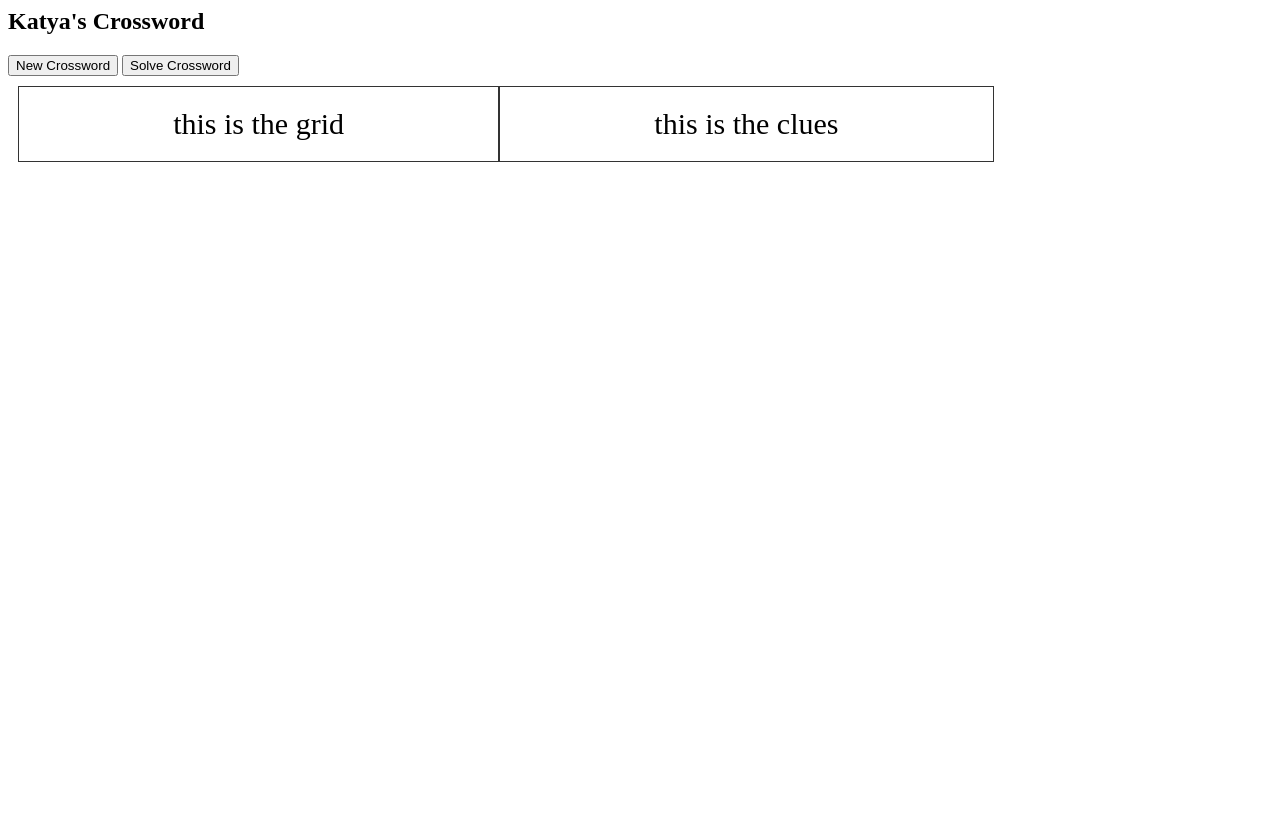
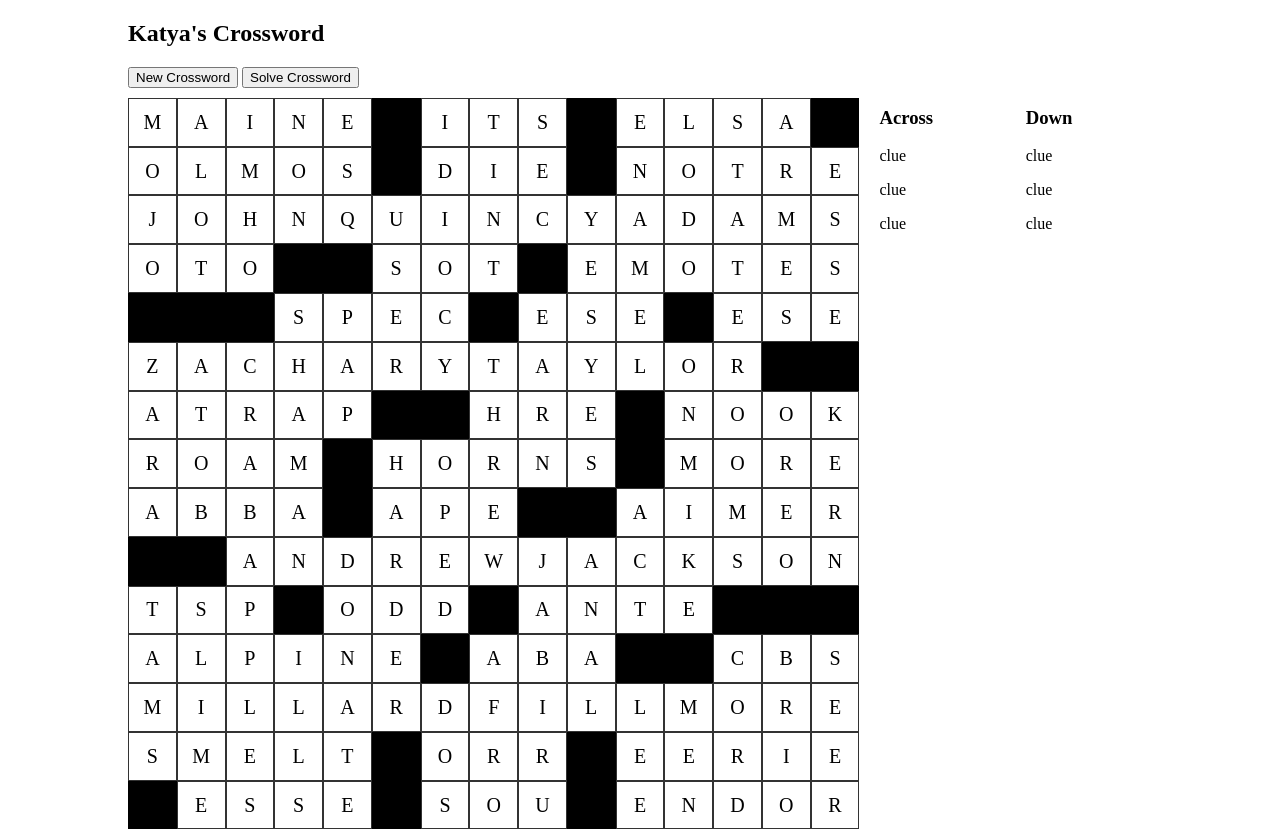
Before and after one commit to KatyaEssina2/crossword-generator, a Django app: page / in a window 1280 px wide. Before the commit the page ends 162 px from the top, so only its background shows below. Run offline with Django 3.2, Linux system fonts and the light colour scheme.

Commit message:
basic grid

```diff
--- a/generator/static/style.css
+++ b/generator/static/style.css
@@ -1,13 +1,48 @@
+body {
+    height: 100%;
+    max-width: 1024px;
+    margin: auto;
+    margin-top: 20px;
+}
+
 .grid-container {
+    width: 100%;
     display: grid;
-    grid-template-columns: auto auto auto;
-    padding: 10px;
+    grid-template-columns: repeat(15, 1fr);
+    margin: 10px 0px;
   }
 
   .grid-item {
     background-color: rgba(255, 255, 255, 0.8);
     border: 1px solid rgba(0, 0, 0, 0.8);
-    padding: 20px;
-    font-size: 30px;
-    text-align: center;
+    position: relative;
   }
+
+  .grid-item:after {
+    content: "";
+    display: block;
+    padding-bottom: 100%;
+  }
+
+  .content {
+    position: absolute;
+    width: 100%;
+    height: 100%;
+    font-size: 20px;
+    display: flex;
+    align-items: center;
+    justify-content: center;
+  }
+
+  .empty {
+      background-color: black;
+  }
+
+  .crossword-container {
+    display: grid;
+    grid-template-columns: 5fr 1fr 1fr;
+  }
+
+  .clues-container {
+    padding: 0px 20px;
+  }
--- a/generator/templates/index.html
+++ b/generator/templates/index.html
@@ -5,11 +5,24 @@
 <h2>Katya's Crossword</h2>
 <button>New Crossword</button>
 <button>Solve Crossword</button>
-<div class="grid-container">
-    <div class="grid-item">
-        this is the grid
+<div class="crossword-container">
+    <div class="grid-container">
+        {% for row in crossword %}
+            {% for letter in row %}
+                <div class="grid-item {% if not letter %}empty{% endif %}"><div class="content">{{ letter }}</div></div>
+            {% endfor %}
+        {% endfor %}
     </div>
-    <div class="grid-item">
-        this is the clues
+    <div class="clues-container">
+        <h3>Across</h3>
+        {% for clue in clues.across %}
+            <p>{{ clue }}</p>
+        {% endfor %}
+    </div>
+    <div class="clues-container">
+        <h3>Down</h3>
+        {% for clue in clues.down %}
+            <p>{{ clue }}</p>
+        {% endfor %}
     </div>
 </div>
--- a/generator/views.py
+++ b/generator/views.py
@@ -4,4 +4,36 @@ from django.http import HttpResponse
 
 def index(request):
     # create crossword
-    return render(request, "index.html")
+    crossword = create_crossword()
+    clues = {"across": ["clue", "clue", "clue"], "down": ["clue", "clue", "clue"]}
+    return render(request, "index.html", {"crossword": crossword, "clues": clues})
+
+
+def create_crossword():
+    # generate theme
+    # create 4 long words for theme
+    # place on grid symmetrically
+    # add empty blocks:
+    # symmetrically
+    # words must be 3+ letters
+    # max 78 words in grid
+    # make sure all non empty spaces are somehow continuous
+    # fill all the words
+    crossword = [
+        ["M", "A", "I", "N", "E", "", "I", "T", "S", "", "E", "L", "S", "A", ""],
+        ["O", "L", "M", "O", "S", "", "D", "I", "E", "", "N", "O", "T", "R", "E"],
+        ["J", "O", "H", "N", "Q", "U", "I", "N", "C", "Y", "A", "D", "A", "M", "S"],
+        ["O", "T", "O", "", "", "S", "O", "T", "", "E", "M", "O", "T", "E", "S"],
+        ["", "", "", "S", "P", "E", "C", "", "E", "S", "E", "", "E", "S", "E"],
+        ["Z", "A", "C", "H", "A", "R", "Y", "T", "A", "Y", "L", "O", "R", "", ""],
+        ["A", "T", "R", "A", "P", "", "", "H", "R", "E", "", "N", "O", "O", "K"],
+        ["R", "O", "A", "M", "", "H", "O", "R", "N", "S", "", "M", "O", "R", "E"],
+        ["A", "B", "B", "A", "", "A", "P", "E", "", "", "A", "I", "M", "E", "R"],
+        ["", "", "A", "N", "D", "R", "E", "W", "J", "A", "C", "K", "S", "O", "N"],
+        ["T", "S", "P", "", "O", "D", "D", "", "A", "N", "T", "E", "", "", ""],
+        ["A", "L", "P", "I", "N", "E", "", "A", "B", "A", "", "", "C", "B", "S"],
+        ["M", "I", "L", "L", "A", "R", "D", "F", "I", "L", "L", "M", "O", "R", "E"],
+        ["S", "M", "E", "L", "T", "", "O", "R", "R", "", "E", "E", "R", "I", "E"],
+        ["", "E", "S", "S", "E", "", "S", "O", "U", "", "E", "N", "D", "O", "R"],
+    ]
+    return crossword
```
